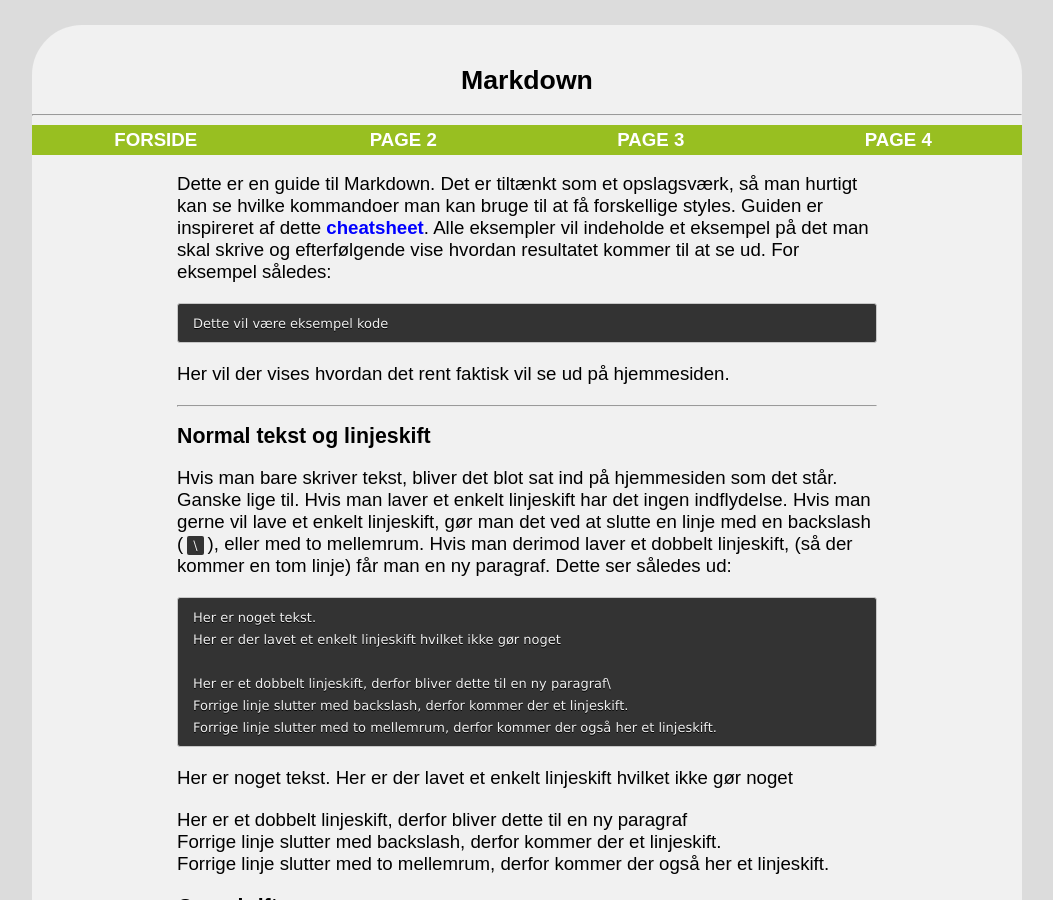
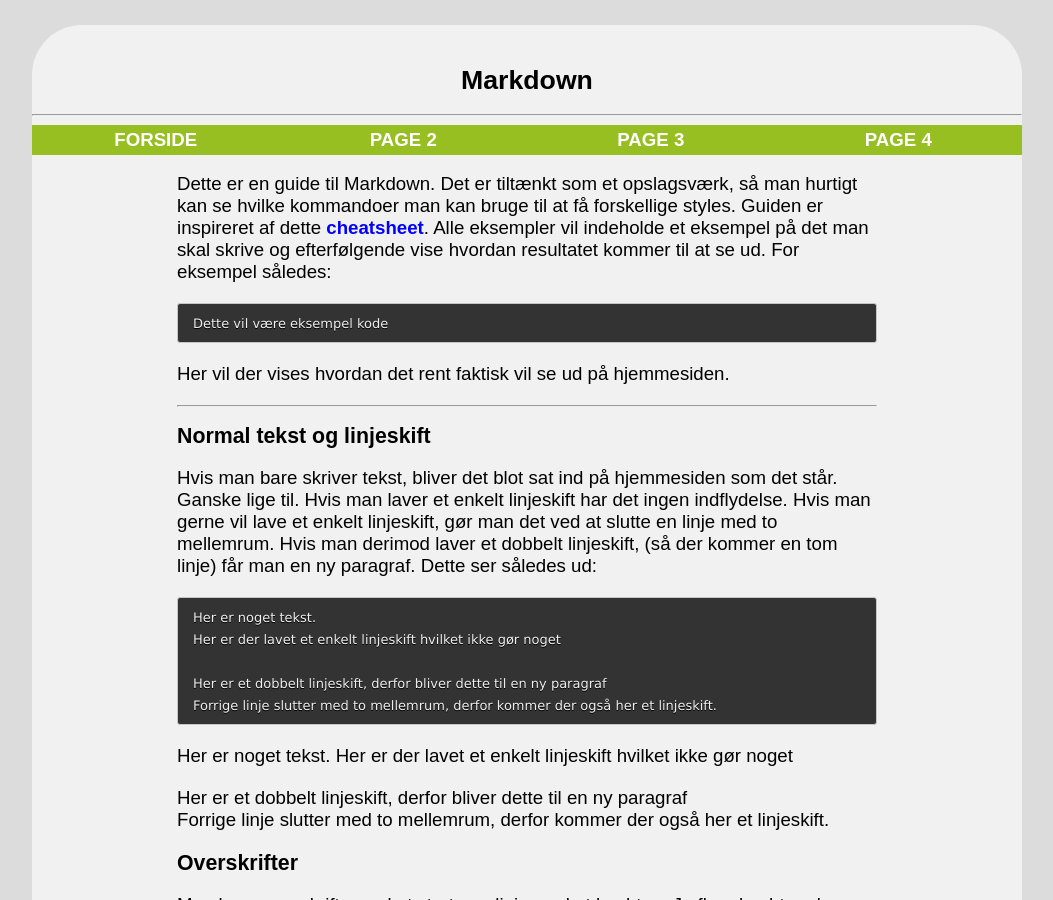
Before and after one commit to lonemathiasen/lonemathiasen.github.io, a Jekyll site: the page built from markdown.md, in a window 1280 px wide and 900 px high. Shown: the whole window, without its empty margins (113-1166 px from the left). Built offline with Jekyll 4.4.1, drawn with Linux system fonts in a browser that asks for light colours.

Commit message:
Fix linjeskift sektion i markdown.md

````diff
--- a/markdown.md
+++ b/markdown.md
@@ -14,21 +14,19 @@ Her vil der vises hvordan det rent faktisk vil se ud på hjemmesiden.
 
 ## Normal tekst og linjeskift
 Hvis man bare skriver tekst, bliver det blot sat ind på hjemmesiden som det står. Ganske lige til. Hvis man laver et enkelt linjeskift har det ingen indflydelse.
-Hvis man gerne vil lave et enkelt linjeskift, gør man det ved at slutte en linje med en backslash (`\`), eller med to mellemrum.
+Hvis man gerne vil lave et enkelt linjeskift, gør man det ved at slutte en linje med to mellemrum.
 Hvis man derimod laver et dobbelt linjeskift, (så der kommer en tom linje) får man en ny paragraf. Dette ser således ud:
 ```md
 Her er noget tekst.
 Her er der lavet et enkelt linjeskift hvilket ikke gør noget
 
-Her er et dobbelt linjeskift, derfor bliver dette til en ny paragraf\
-Forrige linje slutter med backslash, derfor kommer der et linjeskift.
+Her er et dobbelt linjeskift, derfor bliver dette til en ny paragraf
 Forrige linje slutter med to mellemrum, derfor kommer der også her et linjeskift.
 ```
 Her er noget tekst.
 Her er der lavet et enkelt linjeskift hvilket ikke gør noget
 
-Her er et dobbelt linjeskift, derfor bliver dette til en ny paragraf\
-Forrige linje slutter med backslash, derfor kommer der et linjeskift.
+Her er et dobbelt linjeskift, derfor bliver dette til en ny paragraf
 Forrige linje slutter med to mellemrum, derfor kommer der også her et linjeskift.
 
 ## Overskrifter
````
